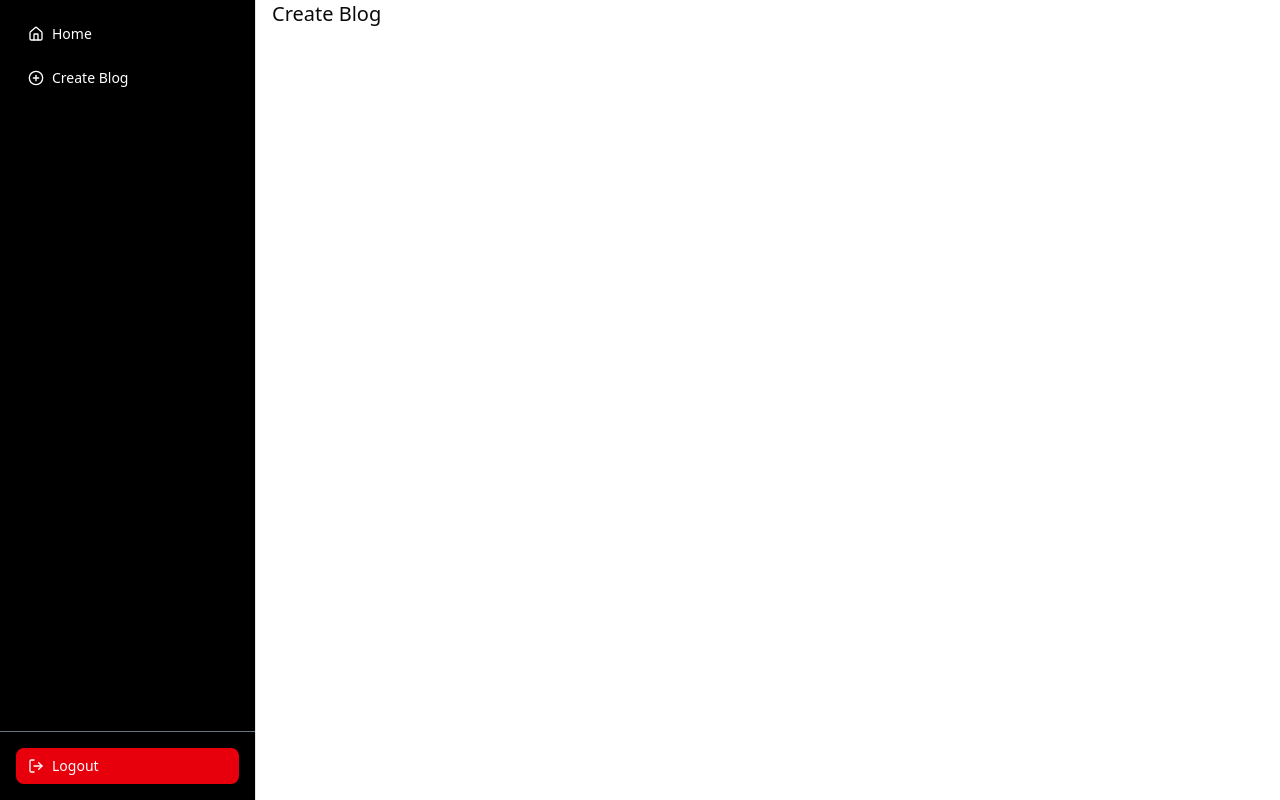
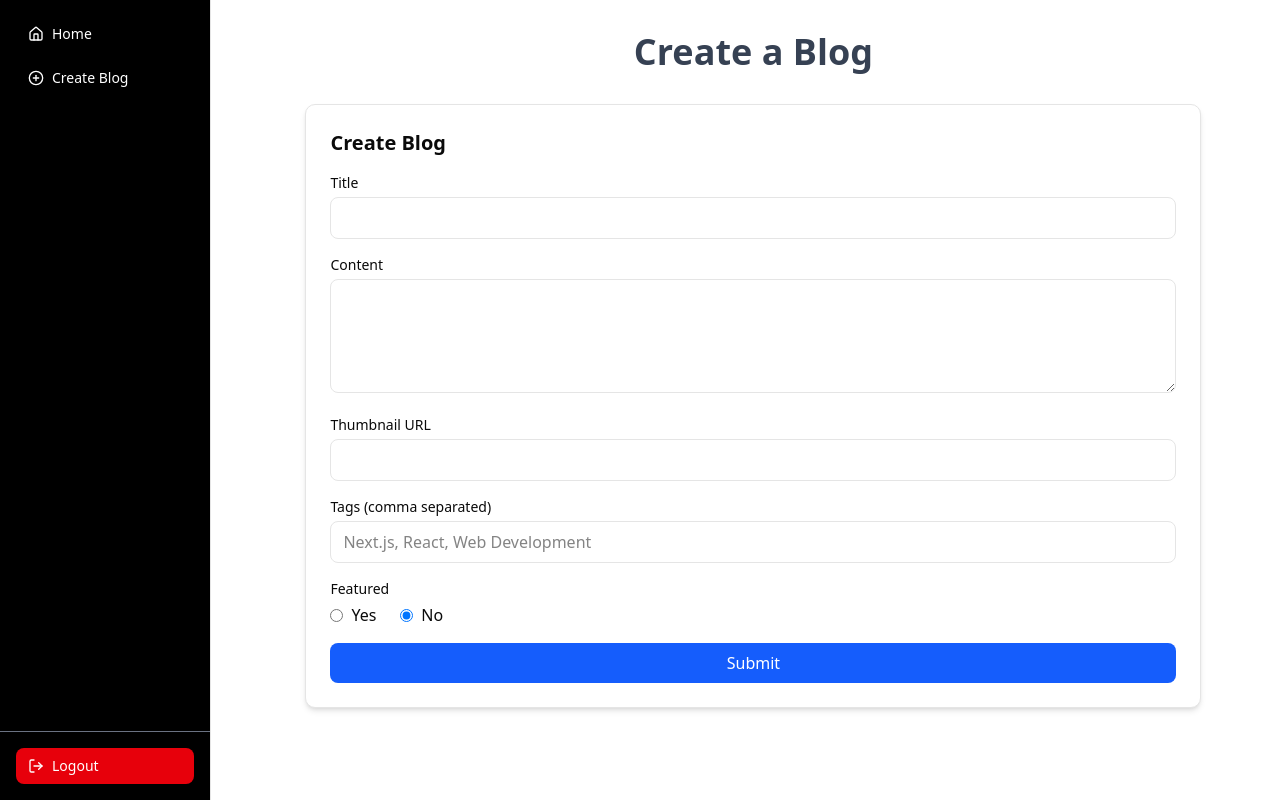
Before and after one commit to Shovon96/Next-Blog, a Next.js app in the folder next-blog-ui/: page /dashboard/create-blog in a window 1280 px wide. Built offline with nearby package versions, Linux system fonts and the light colour scheme.

Commit message:
Create Blog with Server Actions & Revalidate Homepage

```diff
--- /dev/null
+++ b/next-blog-ui/src/actions/create.ts
@@ -0,0 +1,30 @@
+"use server";
+
+import { revalidatePath, revalidateTag } from "next/cache";
+import { redirect } from "next/navigation";
+
+
+export const create = async (data: FormData) => {
+    const blogInfo = Object.fromEntries(data.entries());
+    const modifiedData = {
+        ...blogInfo,
+        authorId: 1,
+        tags: blogInfo.tags.toString().split(",").map((tag: string) => tag.trim()),
+        isFeatured: Boolean(blogInfo.isFeatured)
+    }
+    console.log(modifiedData)
+    const res = await fetch(`${process.env.NEXT_PUBLIC_BASE_URL}/post`, {
+        method: "POST",
+        headers: {
+            "content-type": "application/json",
+        },
+        body: JSON.stringify(modifiedData)
+    })
+    const result = await res.json()
+    if (result?.id) {
+        revalidatePath("/blogs"),
+            revalidateTag("BLOGS"),
+            redirect("/blogs")
+    }
+    return result
+}
--- a/next-blog-ui/src/app/(dashboard)/dashboard/create-blog/page.tsx
+++ b/next-blog-ui/src/app/(dashboard)/dashboard/create-blog/page.tsx
@@ -1,9 +1,10 @@
-import React from "react";
+import CreateBlogForm from "@/components/modules/Blogs/CreateBlogForm";
 
 const CreateBlog = () => {
   return (
-    <div>
-      <h1 className="text-center text-xl">Create Blog</h1>
+    <div className="w-full mx-auto pb-12">
+      <h1 className="text-4xl font-semibold text-gray-700 text-center p-8">Create a Blog</h1>
+      <CreateBlogForm />
     </div>
   );
 };
--- a/next-blog-ui/src/app/(public)/blogs/page.tsx
+++ b/next-blog-ui/src/app/(public)/blogs/page.tsx
@@ -18,7 +18,7 @@
       <h2 className="text-center text-4xl font-bold">All Blogs</h2>
       <div className="grid grid-cols-1 md:grid-cols-2 lg:grid-cols-3 gap-4 max-w-7xl mx-auto my-8">
         {
-          posts.slice(0, 3)?.map((post: IPost) => (
+          posts?.map((post: IPost) => (
             <BlogCard key={post?.id} post={post} />
           ))
         }
--- a/next-blog-ui/src/app/(public)/page.tsx
+++ b/next-blog-ui/src/app/(public)/page.tsx
@@ -4,7 +4,9 @@
 
 export default async function HomePage() {
   const res = await fetch(`${process.env.NEXT_PUBLIC_BASE_URL}/post`, {
-    next: { revalidate: 60 },
+    next: {
+      tags: ["BLOGS"]
+    }
   });
   const { data: posts } = await res.json();
 
--- /dev/null
+++ b/next-blog-ui/src/components/modules/Blogs/CreateBlogForm.tsx
@@ -0,0 +1,107 @@
+"use client";
+import { create } from "@/actions/create";
+import Form from "next/form";
+
+import { useState } from "react";
+
+export default function CreateBlogForm() {
+    const [isFeatured, setIsFeatured] = useState("false");
+
+    return (
+        <Form
+            action={create}
+            className="max-w-4xl mx-auto p-6 bg-white shadow-md rounded-lg space-y-4 w-full border"
+        >
+            <h2 className="text-xl font-semibold mb-4">Create Blog</h2>
+
+            {/* Title */}
+            <div>
+                <label className="block text-sm font-medium mb-1" htmlFor="title">
+                    Title
+                </label>
+                <input
+                    type="text"
+                    id="title"
+                    name="title"
+                    className="w-full rounded-md border px-3 py-2 focus:ring focus:ring-blue-200"
+                />
+            </div>
+
+            {/* Content */}
+            <div>
+                <label className="block text-sm font-medium mb-1" htmlFor="content">
+                    Content
+                </label>
+                <textarea
+                    id="content"
+                    name="content"
+                    rows={4}
+                    className="w-full rounded-md border px-3 py-2 focus:ring focus:ring-blue-200"
+                />
+            </div>
+
+            {/* Thumbnail */}
+            <div>
+                <label className="block text-sm font-medium mb-1" htmlFor="thumbnail">
+                    Thumbnail URL
+                </label>
+                <input
+                    type="url"
+                    id="thumbnail"
+                    name="thumbnail"
+                    className="w-full rounded-md border px-3 py-2 focus:ring focus:ring-blue-200"
+                />
+            </div>
+
+            {/* Tags */}
+            <div>
+                <label className="block text-sm font-medium mb-1" htmlFor="tags">
+                    Tags (comma separated)
+                </label>
+                <input
+                    type="text"
+                    id="tags"
+                    name="tags"
+                    placeholder="Next.js, React, Web Development"
+                    className="w-full rounded-md border px-3 py-2 focus:ring focus:ring-blue-200"
+                />
+            </div>
+
+            {/* Featured */}
+            <div>
+                <p className="block text-sm font-medium mb-1">Featured</p>
+                <div className="flex gap-6">
+                    <label className="flex items-center gap-2">
+                        <input
+                            type="radio"
+                            name="isFeatured"
+                            value="true"
+                            checked={isFeatured === "true"}
+                            onChange={(e) => setIsFeatured(e.target.value)}
+                            className="text-blue-600 focus:ring-blue-500"
+                        />
+                        Yes
+                    </label>
+                    <label className="flex items-center gap-2">
+                        <input
+                            type="radio"
+                            name="isFeatured"
+                            value="false"
+                            checked={isFeatured === "false"}
+                            onChange={(e) => setIsFeatured(e.target.value)}
+                            className="text-blue-600 focus:ring-blue-500"
+                        />
+                        No
+                    </label>
+                </div>
+            </div>
+
+            <button
+                type="submit"
+                className="w-full cursor-pointer bg-blue-600 text-white font-medium py-2 rounded-md hover:bg-blue-700 transition"
+            >
+                Submit
+            </button>
+        </Form>
+    );
+}
--- a/next-blog-ui/src/components/shared/Sidebar.tsx
+++ b/next-blog-ui/src/components/shared/Sidebar.tsx
@@ -6,7 +6,7 @@
 
 export default function Sidebar() {
   return (
-    <aside className="flex h-screen w-64 flex-col border-r bg-black text-white">
+    <aside className="flex min-h-screen w-64 flex-col border-r bg-black text-white">
       {/* Top navigation */}
       <nav className="flex-1 space-y-2 p-4">
         <Link
```
